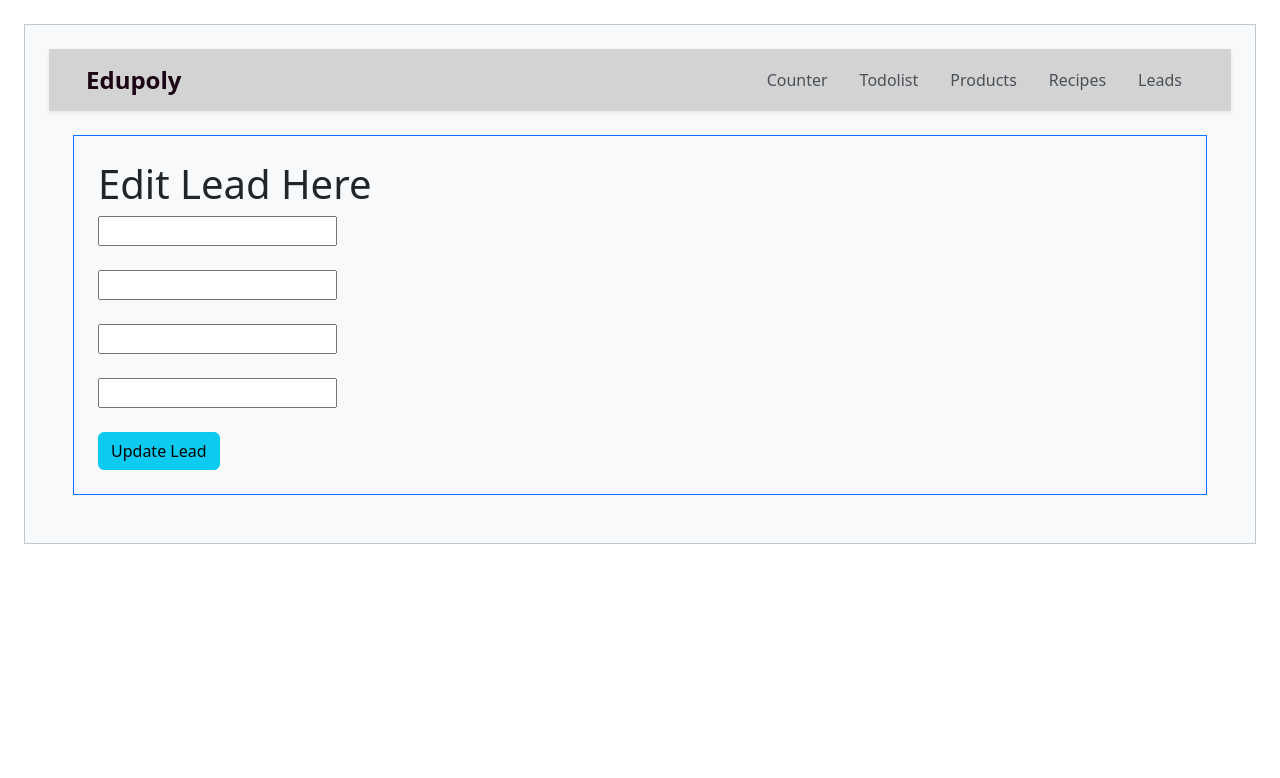
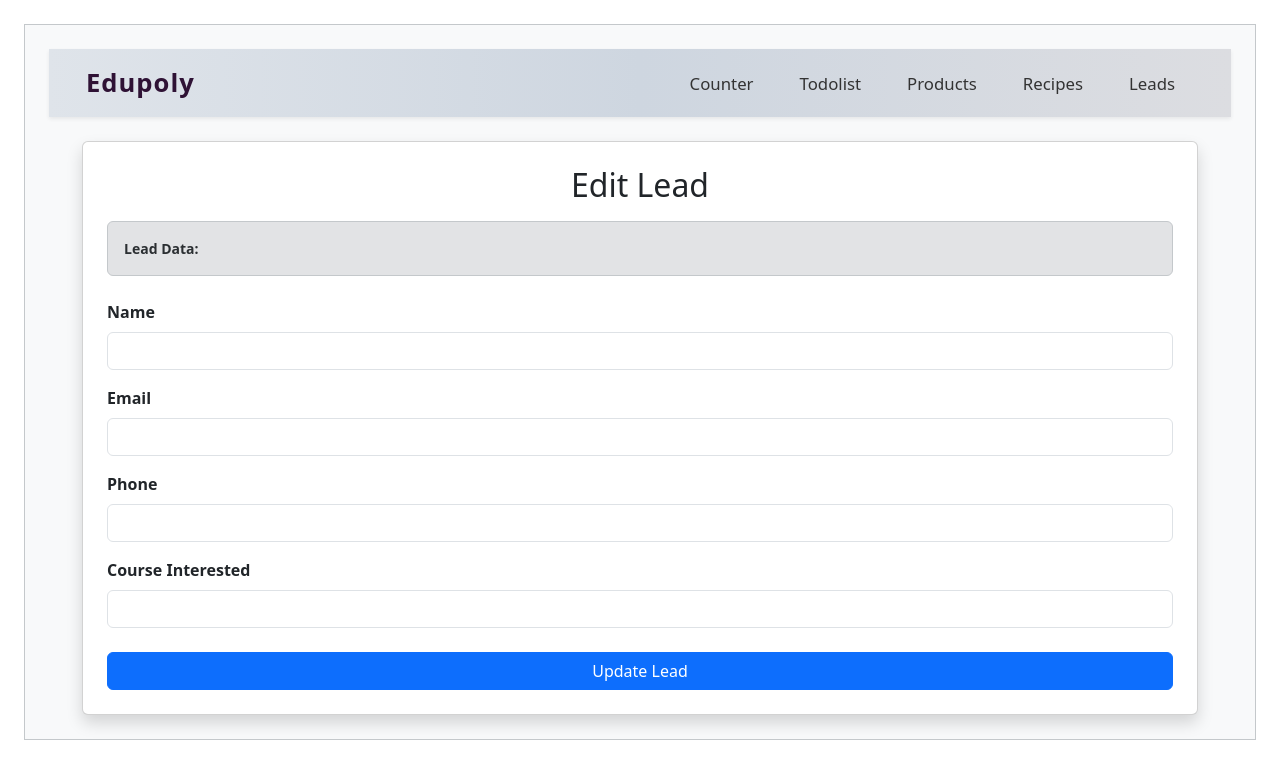
Before and after one commit to Umasri2605/React-Redux-Tool-Kit, a React (Vite) app: page /editLead/1 in a window 1280 px wide. Shown: the top 778 px of the page. Built offline with nearby package versions, Linux system fonts and the light colour scheme; no server answers.

Commit message:
RTK Components

```diff
--- a/src/features/leads/AddLeads.jsx
+++ b/src/features/leads/AddLeads.jsx
@@ -1,46 +1,83 @@
 import { useFormik } from 'formik'
 import React from 'react'
-import {useAddNewLeadMutation} from "../../services/leadsApi"
+import { useAddNewLeadMutation } from "../../services/leadsApi"
+
 function AddLeads() {
- var [addLeadFn]=useAddNewLeadMutation();
-var leadForm=useFormik({
-    initialValues:{
-        "name":"",
-        "email":"",
-        "phone":"",
-        "courseInterested":"",
-        "status":"New",
+
+  var [addLeadFn] = useAddNewLeadMutation();
+
+  var leadForm = useFormik({
+    initialValues: {
+      name: "",
+      email: "",
+      phone: "",
+      courseInterested: "",
+      status: "New",
     },
-      onSubmit:(values)=>{
-        addLeadFn(values)
-        .then((res)=>{
+    onSubmit: (values) => {
+      addLeadFn(values)
+        .then((res) => {
           console.log(res);
         })
-        .catch((err)=>console.log(err));
+        .catch((err) => console.log(err));
+    }
+  });
 
+  return (
+    <div className="container mt-4">
+      <div className="card shadow p-4">
+        <h2 className="text-center mb-4">Add Lead</h2>
 
-      }
-})
-  return (
-    <div className="border border-primary m-4 p-4 border-1" >
-      <h1>Add Leads Here</h1>
-      <form onSubmit={leadForm.handleSubmit}>
-        <input type="text" {...leadForm.getFieldProps("name")} placeholder='Enter Name'/>
-         <br></br>
-         <br></br>
-         <input type="text" {...leadForm.getFieldProps("email")} placeholder='Enter E-mail'/>
-         <br></br>
-         <br></br>
-         <input type="text" {...leadForm.getFieldProps("phone")} placeholder='Enter Mobile Number'/>
-         <br></br>
-         <br></br>
-         <input type="text" {...leadForm.getFieldProps("courseInterested")} placeholder='CourseIntrested'/>
-         <br></br>
-         <br></br>
-         <button className='btn btn-info' type="submit">Submit</button>
-      </form>
+        <form onSubmit={leadForm.handleSubmit}>
+
+          <div className="mb-3">
+            <label className="form-label fw-semibold">Name</label>
+            <input
+              type="text"
+              className="form-control"
+              placeholder="Enter Name"
+              {...leadForm.getFieldProps("name")}
+            />
+          </div>
+
+          <div className="mb-3">
+            <label className="form-label fw-semibold">Email</label>
+            <input
+              type="email"
+              className="form-control"
+              placeholder="Enter Email"
+              {...leadForm.getFieldProps("email")}
+            />
+          </div>
+
+          <div className="mb-3">
+            <label className="form-label fw-semibold">Phone</label>
+            <input
+              type="text"
+              className="form-control"
+              placeholder="Enter Mobile Number"
+              {...leadForm.getFieldProps("phone")}
+            />
+          </div>
+
+          <div className="mb-3">
+            <label className="form-label fw-semibold">Course Interested</label>
+            <input
+              type="text"
+              className="form-control"
+              placeholder="Enter Course Name"
+              {...leadForm.getFieldProps("courseInterested")}
+            />
+          </div>
+
+          <button className="btn btn-primary w-100" type="submit">
+            Submit Lead
+          </button>
+
+        </form>
+      </div>
     </div>
-  )
+  );
 }
 
-export default AddLeads
+export default AddLeads;
--- a/src/features/leads/AddRemarks.jsx
+++ b/src/features/leads/AddRemarks.jsx
@@ -1,60 +1,92 @@
 import React, { useEffect } from 'react'
-import {useParams} from 'react-router-dom'
-import { useGetLeadDetailsByIdQuery,useUpdateleadMutation,useLazyGetAllLeadsQuery,useLazyGetLeadDetailsByIdQuery} from '../../services/leadsApi';
+import { useParams } from 'react-router-dom'
+import {
+  useGetLeadDetailsByIdQuery,
+  useUpdateleadMutation,
+  useLazyGetAllLeadsQuery,
+  useLazyGetLeadDetailsByIdQuery
+} from '../../services/leadsApi';
 import { useFormik } from 'formik';
+
 function AddRemarks() {
-var { id }=useParams();
-var { isLoading,data }=useGetLeadDetailsByIdQuery(id);
-var [updateLeadFn]=useUpdateleadMutation();
-var [getAllLeadsFn]=useLazyGetAllLeadsQuery();
-var  [getLeadDetailsFn]=useLazyGetLeadDetailsByIdQuery();
-var leadForm=useFormik({
-       initialValues:{
-           _id:"",
-           "name":"",
-           "email":"",
-           "phone":"",
-           "courseInterested":"",
-           "status":"New",
-           "Remarks":"",
+
+  var { id } = useParams();
+  var { isLoading, data } = useGetLeadDetailsByIdQuery(id);
+
+  var [updateLeadFn] = useUpdateleadMutation();
+  var [getAllLeadsFn] = useLazyGetAllLeadsQuery();
+  var [getLeadDetailsFn] = useLazyGetLeadDetailsByIdQuery();
+
+  var leadForm = useFormik({
+    initialValues: {
+      _id: "",
+      name: "",
+      email: "",
+      phone: "",
+      courseInterested: "",
+      status: "New",
+      Remarks: "",
     },
-         onSubmit:(values)=>{
-           updateLeadFn(values).then((res)=>{
-               alert("Lead Updated")
+    onSubmit: (values) => {
+      updateLeadFn(values).then(() => {
+        alert("Lead Updated");
         getAllLeadsFn();
+      });
+    }
+  });
 
+  useEffect(() => {
+    getLeadDetailsFn(id).then(() => {
+      leadForm.setValues({ ...data });
     });
-         },
-           });
-           useEffect(()=>{
-           getLeadDetailsFn(id).then(()=>{
-             leadForm.setValues({...data});
-           })
-          },[data]);
+  }, [data]);
 
   return (
-       <div className="border border-primary m-3 p-3 border-1">
-         <h1>AddRemarks Here</h1>
-         {isLoading && <b>Loading...</b>}
-         {!isLoading && JSON.stringify(data)}
+    <div className="container mt-4">
+      <div className="card shadow p-4">
+        <h2 className="text-center mb-3">Add Remarks</h2>
+
+        {isLoading && <div className="text-center fw-bold">Loading...</div>}
+
+        {!isLoading && (
+          <div className="alert alert-secondary small">
+            <strong>Lead Info:</strong> {JSON.stringify(data)}
+          </div>
+        )}
+
         <form onSubmit={leadForm.handleSubmit}>
-           <select {...leadForm.getFieldProps("status")}>
+
+          <div className="mb-3">
+            <label className="form-label fw-semibold">Lead Status</label>
+            <select
+              className="form-select"
+              {...leadForm.getFieldProps("status")}
+            >
               <option value="New">New</option>
               <option value="Contacted">Contacted</option>
               <option value="Enrolled">Enrolled</option>
               <option value="Rejected">Rejected</option>
             </select>
-            <br></br>
-            <br></br>
-            <textarea {...leadForm.getFieldProps("Remarks")}></textarea>
-            <br></br>
-            <br></br>
-            <button className='btn btn-info' type="submit">Submit</button>
+          </div>
+
+          <div className="mb-3">
+            <label className="form-label fw-semibold">Remarks</label>
+            <textarea
+              className="form-control"
+              rows="4"
+              placeholder="Enter remarks..."
+              {...leadForm.getFieldProps("Remarks")}
+            ></textarea>
+          </div>
+
+          <button className="btn btn-primary w-100" type="submit">
+            Submit
+          </button>
+
         </form>
       </div>
-     )
+    </div>
+  );
 }
 
-
-
-export default AddRemarks
+export default AddRemarks;
--- a/src/features/leads/EditLead.jsx
+++ b/src/features/leads/EditLead.jsx
@@ -1,58 +1,107 @@
 import React, { useEffect } from 'react'
 import { useParams } from 'react-router-dom';
-import { useGetLeadDetailsByIdQuery, useLazyGetAllLeadsQuery, useLazyGetLeadDetailsByIdQuery, useUpdateleadMutation } from '../../services/leadsApi';
+import {
+  useGetLeadDetailsByIdQuery,
+  useLazyGetAllLeadsQuery,
+  useLazyGetLeadDetailsByIdQuery,
+  useUpdateleadMutation
+} from '../../services/leadsApi';
 import { useFormik } from 'formik';
+
 function EditLead() {
- var { id }=useParams();
- var { isLoading,data }=useGetLeadDetailsByIdQuery(id);
-var [updateLeadFn]=useUpdateleadMutation();
-var [getAllLeadsFn]=useLazyGetAllLeadsQuery();
-var  [getLeadDetailsFn]=useLazyGetLeadDetailsByIdQuery();
- var leadForm=useFormik({
-    initialValues:{
-        _id:"",
-        "name":"",
-        "email":"",
-        "phone":"",
-        "courseInterested":"",
-        "status":"New",
+
+  var { id } = useParams();
+
+  var { isLoading, data } = useGetLeadDetailsByIdQuery(id);
+
+  var [updateLeadFn] = useUpdateleadMutation();
+  var [getAllLeadsFn] = useLazyGetAllLeadsQuery();
+  var [getLeadDetailsFn] = useLazyGetLeadDetailsByIdQuery();
+
+  var leadForm = useFormik({
+    initialValues: {
+      _id: "",
+      name: "",
+      email: "",
+      phone: "",
+      courseInterested: "",
+      status: "New",
     },
-      onSubmit:(values)=>{
-        updateLeadFn(values).then((res)=>{
-            alert("Lead Updated")
-            getAllLeadsFn();
+    onSubmit: (values) => {
+      updateLeadFn(values).then(() => {
+        alert("Lead Updated");
+        getAllLeadsFn();
+      });
+    },
+  });
 
-        });
-      },
-        });
-        useEffect(()=>{
-        getLeadDetailsFn(id).then(()=>{
-          leadForm.setValues({...data});
-        })
-       },[data]);
+  useEffect(() => {
+    getLeadDetailsFn(id).then(() => {
+      leadForm.setValues({ ...data });
+    });
+  }, [data]);
 
   return (
-    <div className="border border-primary m-4 p-4 border-1">
-      <h1>Edit Lead Here</h1>
-      {isLoading && <b>Loading...</b>}
-      {!isLoading && JSON.stringify(data)}
-      <form onSubmit={leadForm.handleSubmit}>
-        <input type="text" {...leadForm.getFieldProps("name")}/>
-         <br></br>
-         <br></br>
-         <input type="text" {...leadForm.getFieldProps("email")}/>
-         <br></br>
-         <br></br>
-         <input type="text" {...leadForm.getFieldProps("phone")}/>
-         <br></br>
-         <br></br>
-         <input type="text" {...leadForm.getFieldProps("courseInterested")}/>
-         <br></br>
-         <br></br>
-         <button className='btn btn-info' type="submit">Update Lead</button>
-      </form>
+    <div className="container mt-4">
+      <div className="card shadow p-4">
+
+        <h2 className="text-center mb-3">Edit Lead</h2>
+
+        {isLoading && <div className="text-center fw-bold">Loading...</div>}
+
+        {!isLoading && (
+          <div className="alert alert-secondary small mb-4">
+            <strong>Lead Data:</strong> {JSON.stringify(data)}
+          </div>
+        )}
+
+        <form onSubmit={leadForm.handleSubmit}>
+
+          <div className="mb-3">
+            <label className="form-label fw-semibold">Name</label>
+            <input
+              type="text"
+              className="form-control"
+              {...leadForm.getFieldProps("name")}
+            />
+          </div>
+
+          <div className="mb-3">
+            <label className="form-label fw-semibold">Email</label>
+            <input
+              type="email"
+              className="form-control"
+              {...leadForm.getFieldProps("email")}
+            />
+          </div>
+
+          <div className="mb-3">
+            <label className="form-label fw-semibold">Phone</label>
+            <input
+              type="text"
+              className="form-control"
+              {...leadForm.getFieldProps("phone")}
+            />
+          </div>
+
+          <div className="mb-3">
+            <label className="form-label fw-semibold">Course Interested</label>
+            <input
+              type="text"
+              className="form-control"
+              {...leadForm.getFieldProps("courseInterested")}
+            />
+          </div>
+
+          <button className="btn btn-primary w-100 mt-2" type="submit">
+            Update Lead
+          </button>
+
+        </form>
+
+      </div>
     </div>
-  )
+  );
 }
 
-export default EditLead
+export default EditLead;
--- a/src/services/components/Navbar.css
+++ b/src/services/components/Navbar.css
@@ -1,28 +1,36 @@
+
+.navbar {
+  background: linear-gradient(90deg, #dfe4ea, #ced6e0, #dcdde1);
+  padding: 10px 0;
+}
 
 .brand-color {
-    color: #1b0414;
-    font-size: 1.5rem;
-    transition: all 0.3s ease;
-    margin-left: 15px;
-  }
-
-  .brand-color:hover {
-    color: #531c47;
-    text-decoration: none;
+  color: #2f1235 !important;
+  font-size: 1.6rem;
+  letter-spacing: 1px;
+  font-weight: 700;
 }
 
 .link-style {
-    color: #495057;
+  color: #333 !important;
+  font-size: 1.05rem;
+  padding: 8px 15px !important;
+  border-radius: 8px;
+  transition: all 0.3s ease;
 }
 
 .link-style:hover {
-    color: #48245f;
+  background: #f1f2f6;
+  color: #290423 !important;
 }
 
 .active-link {
-    color: #ffffff !important;
-    background-color: #6c5586;
-    padding: 5px 12px;
-    border-radius: 5px;
-    font-weight: 600;
+  background: #0b131f !important;
+  color: white !important;
+  border-radius: 8px;
+  box-shadow: 0 3px 8px rgba(0, 0, 0, 0.2);
 }
+
+.navbar-toggler-icon {
+  filter: invert(0.6);
+}
```
Also changed, not shown: src/features/counter/Counter.jsx (+2 -28 lines), src/features/leads/Leads.jsx (+0 -65 lines), src/features/products/Products.jsx (+0 -32 lines). Lines whose indentation alone changed are shown as unchanged.
